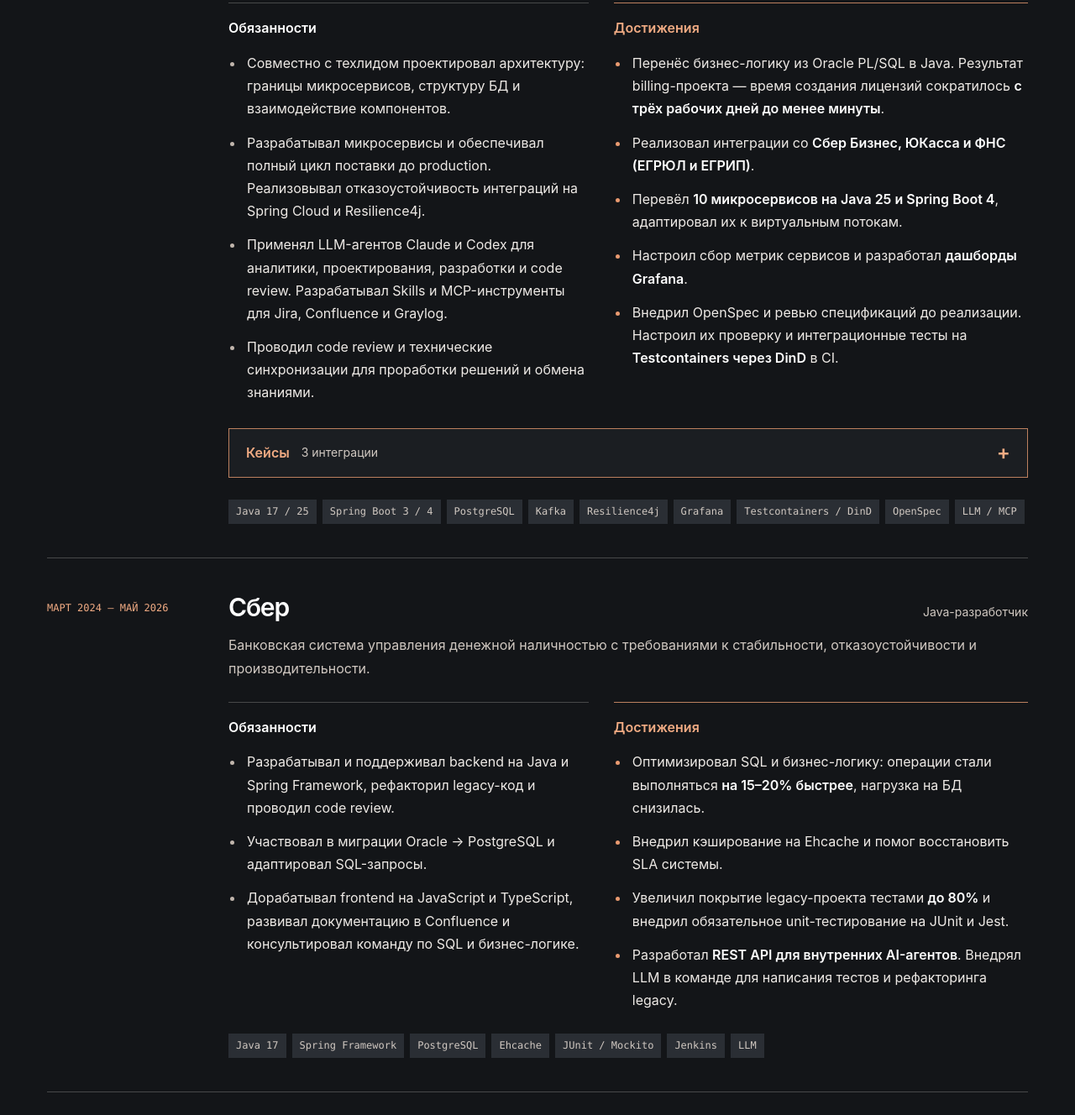
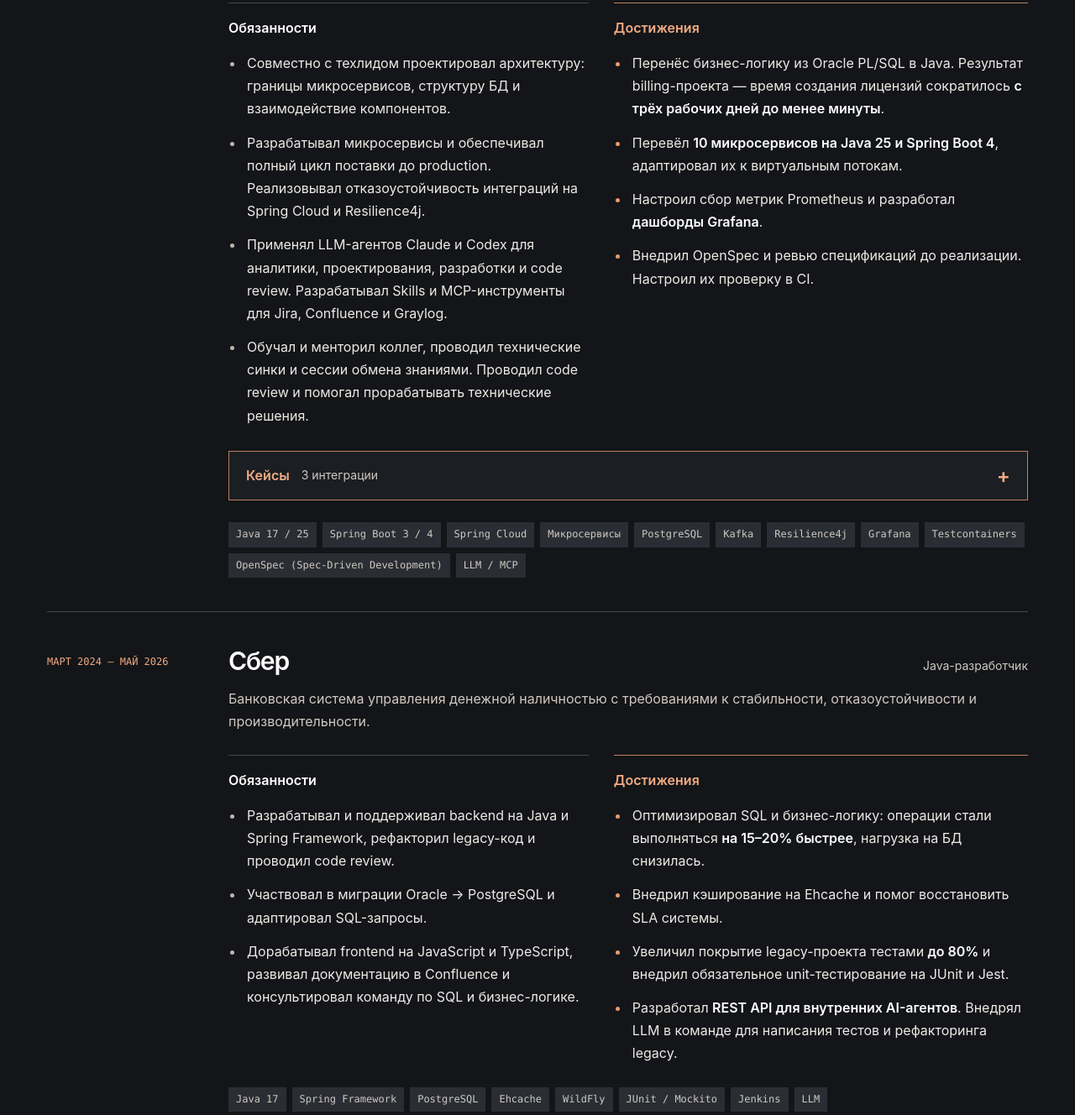
Before and after one commit to TheScarletArrow/TheScarletArrow.github.io, a plain HTML site: page index.html in a window 1280 px wide. Shown: the part 1257-2585 px from the top of the page at 84% size. Drawn offline with Linux system fonts and the light colour scheme.

Commit message:
Update portfolio skills, mentoring experience and technology tags

```diff
--- a/index.html
+++ b/index.html
@@ -75,17 +75,16 @@
                   <li>Совместно с техлидом проектировал архитектуру: границы микросервисов, структуру БД и взаимодействие компонентов.</li>
                   <li>Разрабатывал микросервисы и обеспечивал полный цикл поставки до production. Реализовывал отказоустойчивость интеграций на Spring Cloud и Resilience4j.</li>
                   <li>Применял LLM-агентов Claude и Codex для аналитики, проектирования, разработки и code review. Разрабатывал Skills и MCP-инструменты для Jira, Confluence и Graylog.</li>
-                  <li>Проводил code review и технические синхронизации для проработки решений и обмена знаниями.</li>
+                  <li>Обучал и менторил коллег, проводил технические синки и сессии обмена знаниями. Проводил code review и помогал прорабатывать технические решения.</li>
                 </ul>
               </div>
               <div class="experience-group achievements">
                 <h4>Достижения</h4>
                 <ul>
                   <li>Перенёс бизнес-логику из Oracle PL/SQL в Java. Результат billing-проекта — время создания лицензий сократилось <strong>с трёх рабочих дней до менее минуты</strong>.</li>
-                  <li>Реализовал интеграции со <strong>Сбер Бизнес, ЮКасса и ФНС (ЕГРЮЛ и ЕГРИП)</strong>.</li>
                   <li>Перевёл <strong>10 микросервисов на Java 25 и Spring Boot 4</strong>, адаптировал их к виртуальным потокам.</li>
-                  <li>Настроил сбор метрик сервисов и разработал <strong>дашборды Grafana</strong>.</li>
-                  <li>Внедрил OpenSpec и ревью спецификаций до реализации. Настроил их проверку и интеграционные тесты на <strong>Testcontainers через DinD</strong> в CI.</li>
+                  <li>Настроил сбор метрик Prometheus и разработал <strong>дашборды Grafana</strong>.</li>
+                  <li>Внедрил OpenSpec и ревью спецификаций до реализации. Настроил их проверку в CI.</li>
                 </ul>
               </div>
               </div>
@@ -114,7 +113,7 @@
                   </details>
                 </div>
               </details>
-              <div class="tech-tags"><span>Java 17 / 25</span><span>Spring Boot 3 / 4</span><span>PostgreSQL</span><span>Kafka</span><span>Resilience4j</span><span>Grafana</span><span>Testcontainers / DinD</span><span>OpenSpec</span><span>LLM / MCP</span></div>
+              <div class="tech-tags"><span>Java 17 / 25</span><span>Spring Boot 3 / 4</span><span>Spring Cloud</span><span>Микросервисы</span><span>PostgreSQL</span><span>Kafka</span><span>Resilience4j</span><span>Grafana</span><span>Testcontainers</span><span>OpenSpec (Spec-Driven Development)</span><span>LLM / MCP</span></div>
             </div>
           </article>
           <article class="experience-item">
@@ -141,7 +140,7 @@
                 </ul>
               </div>
               </div>
-              <div class="tech-tags"><span>Java 17</span><span>Spring Framework</span><span>PostgreSQL</span><span>Ehcache</span><span>JUnit / Mockito</span><span>Jenkins</span><span>LLM</span></div>
+              <div class="tech-tags"><span>Java 17</span><span>Spring Framework</span><span>PostgreSQL</span><span>Ehcache</span><span>WildFly</span><span>JUnit / Mockito</span><span>Jenkins</span><span>LLM</span></div>
             </div>
           </article>
           <article class="experience-item">
@@ -253,7 +252,7 @@
           <div class="skill-group"><h3>Backend</h3><p>Java 11 / 17 / 25 · Kotlin · Spring Boot 3 / 4 · Spring Framework · Spring Cloud · REST API · OpenAPI</p></div>
           <div class="skill-group"><h3>Данные и события</h3><p>PostgreSQL · Oracle · PL/SQL · Kafka · Redis · ClickHouse · Ehcache · Flyway · Liquibase</p></div>
           <div class="skill-group"><h3>Тестирование и CI</h3><p>JUnit · Mockito · Testcontainers · Docker-in-Docker (DinD) · Jenkins · CI · Docker · OpenShift</p></div>
-          <div class="skill-group"><h3>Надёжность и мониторинг</h3><p>Resilience4j · Circuit Breaker · Rate Limiter · метрики сервисов · Grafana · Graylog · SLA</p></div>
+          <div class="skill-group"><h3>Надёжность и мониторинг</h3><p>Resilience4j · Circuit Breaker · Rate Limiter · Prometheus · Grafana · Graylog · SLA</p></div>
           <div class="skill-group"><h3>LLM и автоматизация</h3><p>Claude · Codex · Skills · MCP · интеграции с Jira, Confluence и Graylog · LLM-агенты в разработке</p></div>
           <div class="skill-group"><h3>Инженерные практики</h3><p>Проектирование микросервисов · миграция legacy · оптимизация SQL · code review · Spec-Driven Development · OpenSpec</p></div>
         </div>
```
